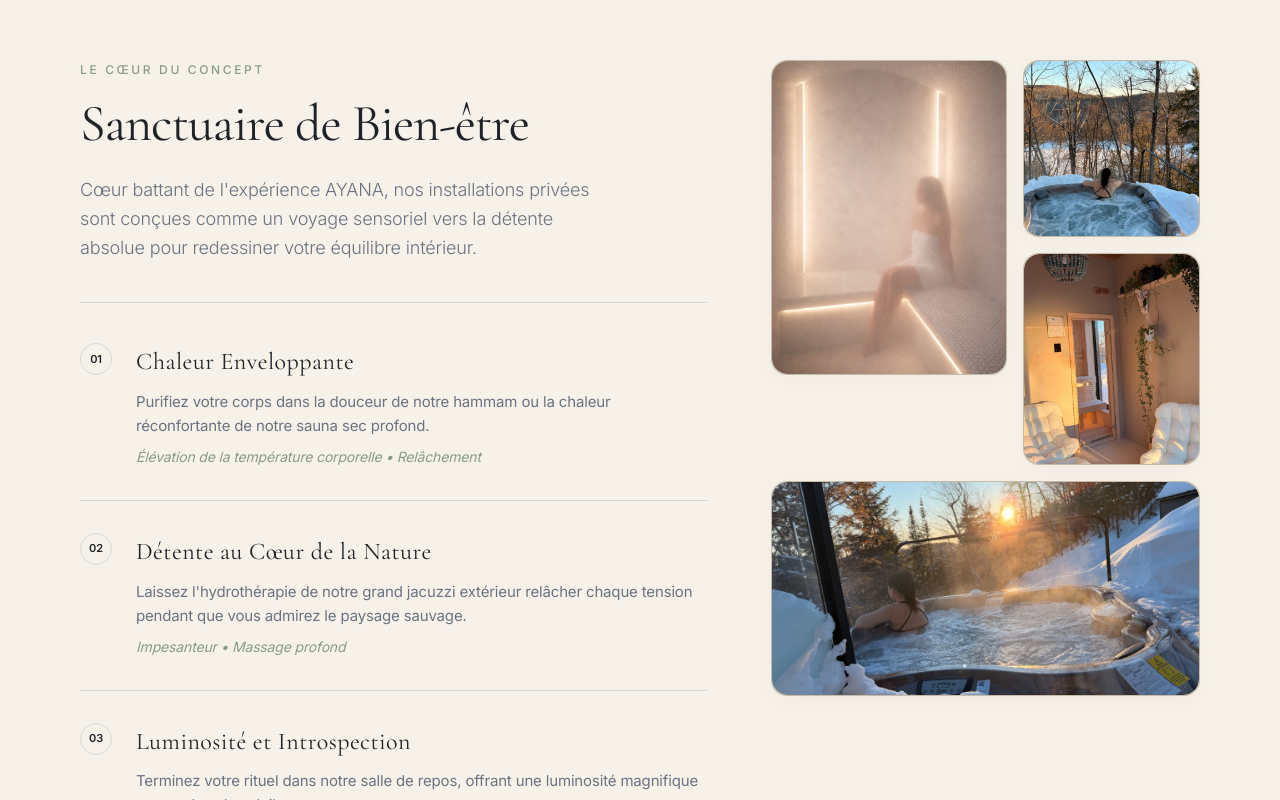
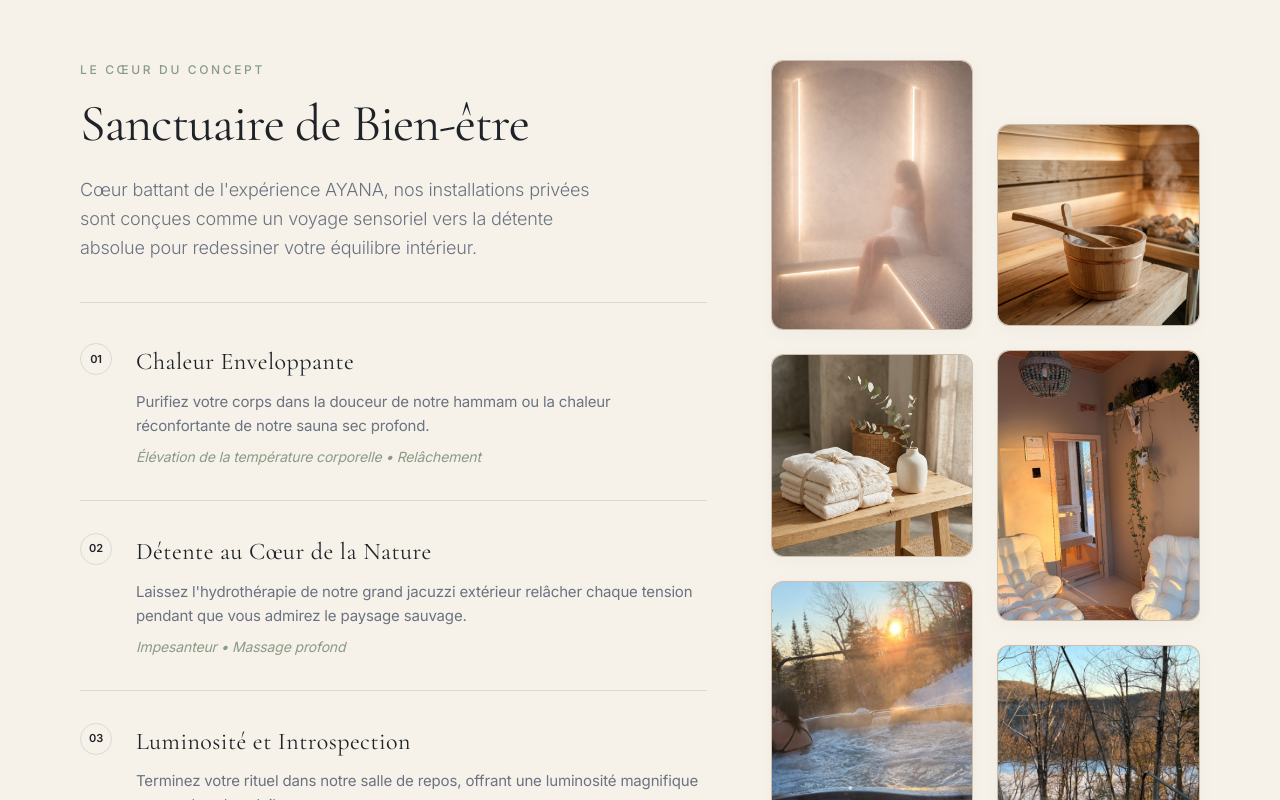
Before and after one commit to Projetxana/ALTARA, a React (Vite) app: page /ayana in a window 1280 px wide. Shown: the part 4980-5780 px from the top of the page. Built offline with nearby package versions, Linux system fonts and the light colour scheme; no server answers; the database is empty; a web font is replaced by a local one.

Commit message:
ui: refine wellness sanctuary gallery to asymmetric japandi grid

```diff
--- a/src/site/components/WellnessSanctuarySection.jsx
+++ b/src/site/components/WellnessSanctuarySection.jsx
@@ -54,19 +54,32 @@ const WellnessSanctuarySection = () => {
                     </ul>
                 </div>
 
-                {/* RIGHT COLUMN: Magazine-style Image Gallery */}
+                {/* RIGHT COLUMN: Magazine-style Asymmetric Gallery */}
                 <div className="wellness-gallery">
-                    <div className="wellness-img-wrapper img-main ayana-animate ayana-delay-1">
-                        <img src="/ayana/photos/v2/spa-nouveau-2.jpg" alt="Hammam" loading="lazy" />
+                    {/* Colonne 1 : image verticale, carre, et portrait */}
+                    <div className="wellness-gallery-col">
+                        <div className="wellness-img-wrapper rect-tall ayana-animate">
+                            <img src="/ayana/photos/v2/spa-nouveau-2.jpg" alt="Hammam vapeur douce" loading="lazy" />
+                        </div>
+                        <div className="wellness-img-wrapper square ayana-animate">
+                            <img src="/ayana/photos/v2/japandi-towels.png" alt="Détail serviettes" loading="lazy" />
+                        </div>
+                        <div className="wellness-img-wrapper rect-portrait ayana-animate">
+                            <img src="/ayana/photos/v2/spa-nouveau-3.jpg" alt="Jacuzzi coucher de soleil" loading="lazy" />
+                        </div>
                     </div>
-                    <div className="wellness-img-wrapper img-side ayana-animate ayana-delay-2">
-                        <img src="/ayana/photos/v2/spa-nouveau-4.jpg" alt="Jacuzzi hiver" loading="lazy" />
-                    </div>
-                    <div className="wellness-img-wrapper img-bottom ayana-animate ayana-delay-3">
-                        <img src="/ayana/photos/v2/spa-nouveau-1.jpg" alt="Salle de repos sauna sec" loading="lazy" />
-                    </div>
-                    <div className="wellness-img-wrapper img-wide ayana-animate ayana-delay-4">
-                        <img src="/ayana/photos/v2/spa-nouveau-3.jpg" alt="Jacuzzi coucher de soleil" loading="lazy" />
+
+                    {/* Colonne 2 : Décalée (margin-top: 64px) -> Carre, vertical, portrait */}
+                    <div className="wellness-gallery-col shifted">
+                        <div className="wellness-img-wrapper square ayana-animate ayana-delay-1">
+                            <img src="/ayana/photos/v2/japandi-sauna.png" alt="Détail sauna seau" loading="lazy" />
+                        </div>
+                        <div className="wellness-img-wrapper rect-tall ayana-animate ayana-delay-1">
+                            <img src="/ayana/photos/v2/spa-nouveau-1.jpg" alt="Salle de repos luminosité" loading="lazy" />
+                        </div>
+                        <div className="wellness-img-wrapper rect-portrait ayana-animate ayana-delay-1">
+                            <img src="/ayana/photos/v2/spa-nouveau-4.jpg" alt="Jacuzzi hydrothérapie" loading="lazy" />
+                        </div>
                     </div>
                 </div>
             </div>
--- a/src/site/components/wellness-sanctuary.css
+++ b/src/site/components/wellness-sanctuary.css
@@ -171,36 +171,57 @@
     font-weight: 400;
 }
 
-/* --- COLUMN RIGHT (Images) --- */
+/* --- COLUMN RIGHT (Images Staggered Grid) --- */
 .wellness-gallery {
     grid-column: span 5;
     display: grid;
-    grid-template-columns: repeat(2, 1fr);
-    grid-template-rows: auto auto;
-    gap: 16px;
-    position: relative;
+    grid-template-columns: 1fr 1fr;
+    gap: 24px;
+    align-items: flex-start;
+}
+
+.wellness-gallery-col {
+    display: flex;
+    flex-direction: column;
+    gap: 24px;
+}
+
+.wellness-gallery-col.shifted {
+    margin-top: 64px;
 }
 
 @media (max-width: 600px) {
-    .wellness-gallery {
-        grid-template-columns: 1fr;
+    .wellness-gallery-col.shifted {
+        margin-top: 32px;
     }
 }
 
 .wellness-img-wrapper {
     overflow: hidden;
-    border-radius: 16px;
-    border: 1px solid rgba(0, 0, 0, 0.08);
+    border-radius: 12px;
+    border: 1px solid rgba(0, 0, 0, 0.06);
     box-shadow: 0 4px 20px rgba(0, 0, 0, 0.03);
     position: relative;
-    /* background color while loading */
     background-color: var(--ws-sand);
+    width: 100%;
+}
+
+.wellness-img-wrapper.rect-tall {
+    aspect-ratio: 3 / 4;
+}
+
+.wellness-img-wrapper.square {
+    aspect-ratio: 1 / 1;
+}
+
+.wellness-img-wrapper.rect-portrait {
+    aspect-ratio: 4 / 5;
 }
 
 .wellness-img-wrapper img {
     width: 100%;
     height: 100%;
-    border-radius: 16px;
+    border-radius: 12px;
     object-fit: cover;
     transition: transform 0.6s cubic-bezier(0.25, 0.46, 0.45, 0.94);
     display: block;
@@ -213,68 +234,3 @@
 .wellness-img-wrapper:hover {
     box-shadow: 0 8px 30px rgba(0, 0, 0, 0.06);
 }
-
-/* Layout for the 4 images */
-.wellness-img-1 {
-    grid-column: 1 / -1;
-    aspect-ratio: 4 / 3;
-}
-
-.wellness-img-2 {
-    grid-column: 1;
-    aspect-ratio: 1 / 1;
-}
-
-.wellness-img-3 {
-    grid-column: 2;
-    aspect-ratio: 1 / 1;
-}
-
-.wellness-img-4 {
-    grid-column: 1 / -1;
-    aspect-ratio: 21 / 9;
-    display: none;
-    /* User requested: "1 portrait en haut, 1 ptite à droite, 2 carrés en bas" wait...
-     "1 grande image portrait en haut (hero spa)
-     1 image plus petite à droite [Wait, how to map 4 images to grid?]
-     2 images en bas (2 carrés)"
-     Let me adjust grid for exactly 4 images as requested: */
-}
-
-/* Better 4-image grid for Japandi */
-.wellness-gallery {
-    grid-template-columns: 2fr 1.5fr;
-    grid-template-rows: auto auto;
-    grid-auto-flow: dense;
-    gap: 16px;
-}
-
-@media (max-width: 768px) {
-    .wellness-gallery {
-        grid-template-columns: 1fr 1fr;
-    }
-}
-
-.img-main {
-    grid-column: 1;
-    grid-row: 1 / 3;
-    aspect-ratio: 3/4;
-}
-
-.img-side {
-    grid-column: 2;
-    grid-row: 1;
-    aspect-ratio: 1/1;
-}
-
-.img-bottom {
-    grid-column: 2;
-    grid-row: 2;
-    aspect-ratio: 1/1.2;
-}
-
-.img-wide {
-    grid-column: 1 / -1;
-    grid-row: 3;
-    aspect-ratio: 2/1;
-}
```
Also changed, not shown: public/ayana/photos/v2/japandi-sauna.png (added), public/ayana/photos/v2/japandi-towels.png (added).
